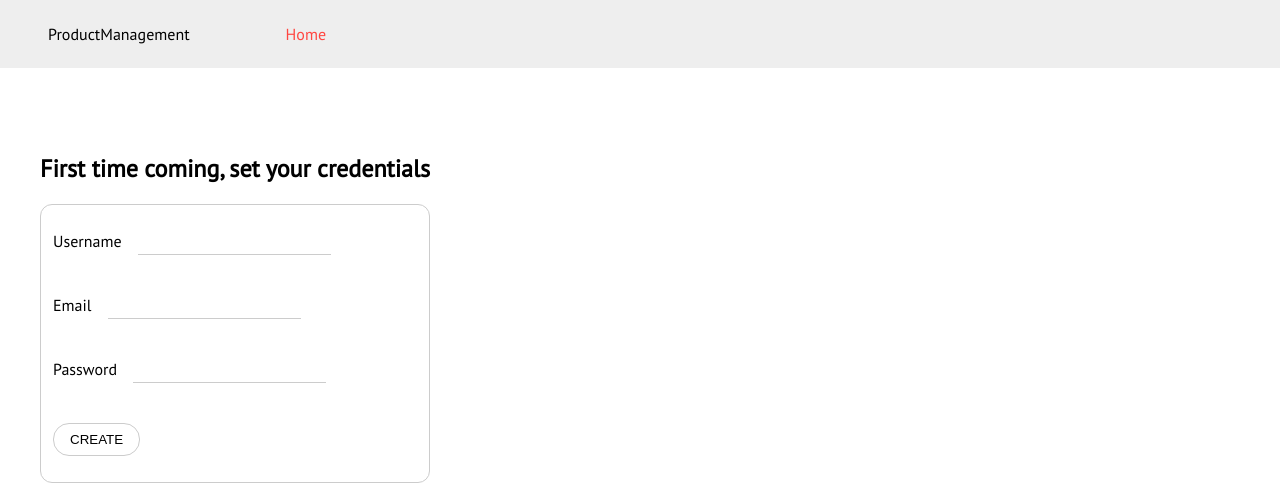
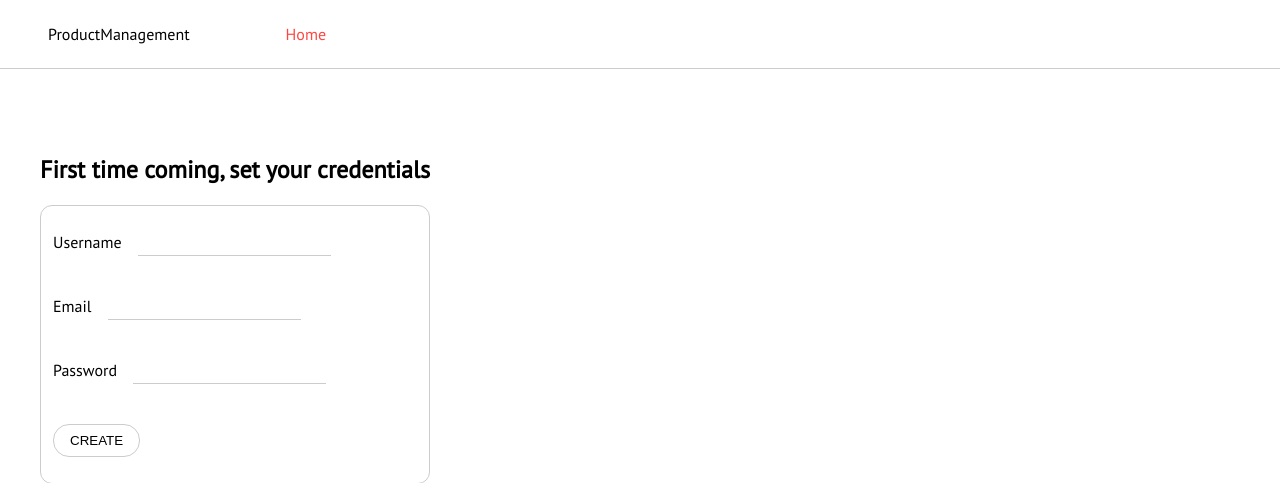
Before and after one commit to itcsdb1912/itcsdb1912, a Flask app: page / in a window 1280 px wide. Shown: the top 483 px of the page. Run offline with Flask 2, Linux system fonts and the light colour scheme; data that the repository does not hold is empty; some libraries are stand-ins or nearby versions.

Commit message:
style more

```diff
--- a/static/style.css
+++ b/static/style.css
@@ -45,7 +45,8 @@ ul li {
 }
 
 header {
-    background: #eee;
+    background: #fff;
+    border-bottom: 1px solid #ccc;
 }
 
 header nav ul{
@@ -70,6 +71,10 @@ input[type="submit"] {
     padding: 8px 16px;
     border-radius: 16px;
     margin: 20px 0;
+}
+
+input[type="submit"]:hover {
+    background: #eee;
 }
 
 .content {
```
